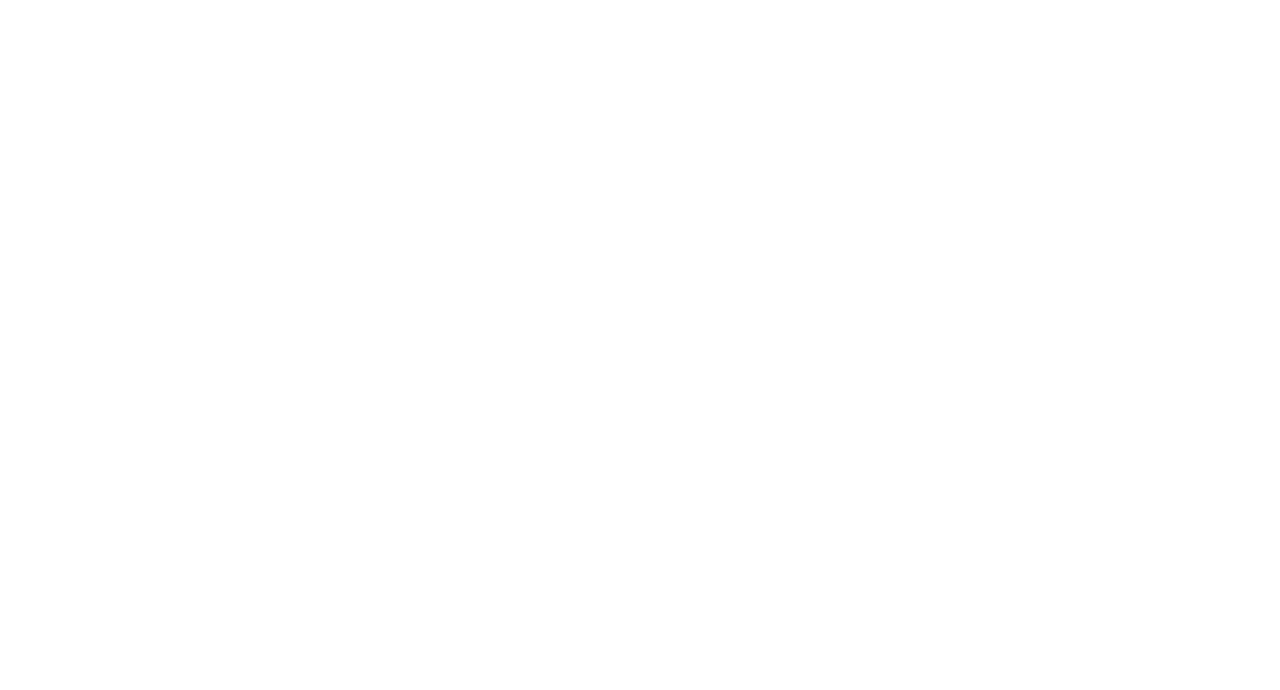
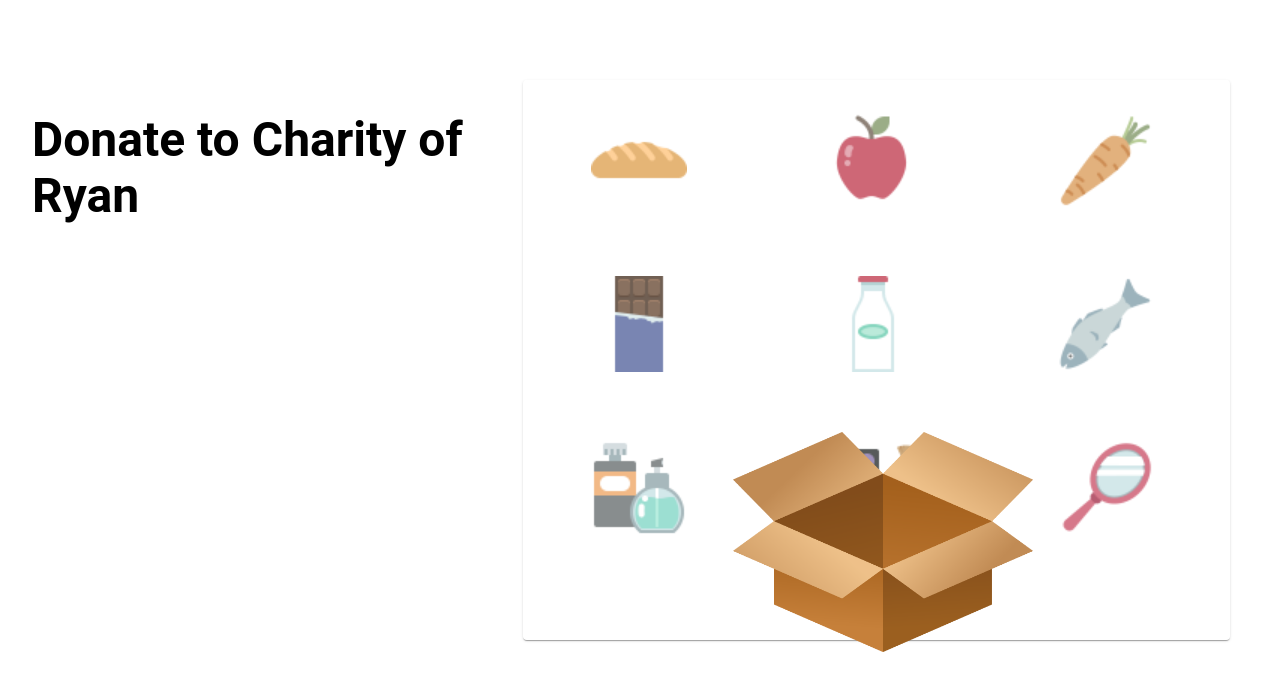
Before and after one commit to aransandhu/CarePak, a React (Create React App) app in the folder client/: page /package/1 in a window 1280 px wide. Shown: the top 690 px of the page. Built offline with nearby package versions, Linux system fonts and the light colour scheme.

Commit message:
Added package details

```diff
--- a/client/src/Package/components/ItemView.js
+++ b/client/src/Gallery/Package/ItemView.js
@@ -36,7 +36,7 @@
 
 
 const Box = styled.img.attrs({
-  src: 'open_box.png'
+  src: '../open_box.png'
 })`
 width: 300px;
 height: 220px;
@@ -46,7 +46,7 @@
 `
 
 const Item = styled.img.attrs({
-  src: (props) => 'iconset/' + props.url
+  src: (props) => '../iconset/' + props.url
 })`
 width: 12vh;
 height: auto;
--- a/client/src/Gallery/index.js
+++ b/client/src/Gallery/index.js
@@ -2,7 +2,7 @@
 import { BrowserRouter, Route, Switch } from 'react-router-dom';
 
 import Home from './Home';
-import List from './List';
+import ItemView from './Package/ItemView';
 
 class Gallery extends Component {
   render() {
@@ -11,7 +11,13 @@
         <BrowserRouter>
             <Switch>
             <Route exact path="/" component={Home} />
-            {/* <Route path="/list" component={List} /> */}
+            <Route
+            exact
+            path="/package/:id"
+            component={(props) => {
+              return <ItemView packageNum={Number(props.match.params.id)} {...props} />;
+            }}
+          />
             </Switch>
         </BrowserRouter>
       </div>
```
Also changed, not shown: client/src/Package/index.js (deleted, +0 -21 lines), client/src/Gallery/Package/index.js (renamed from client/src/Package/components/index.js).
